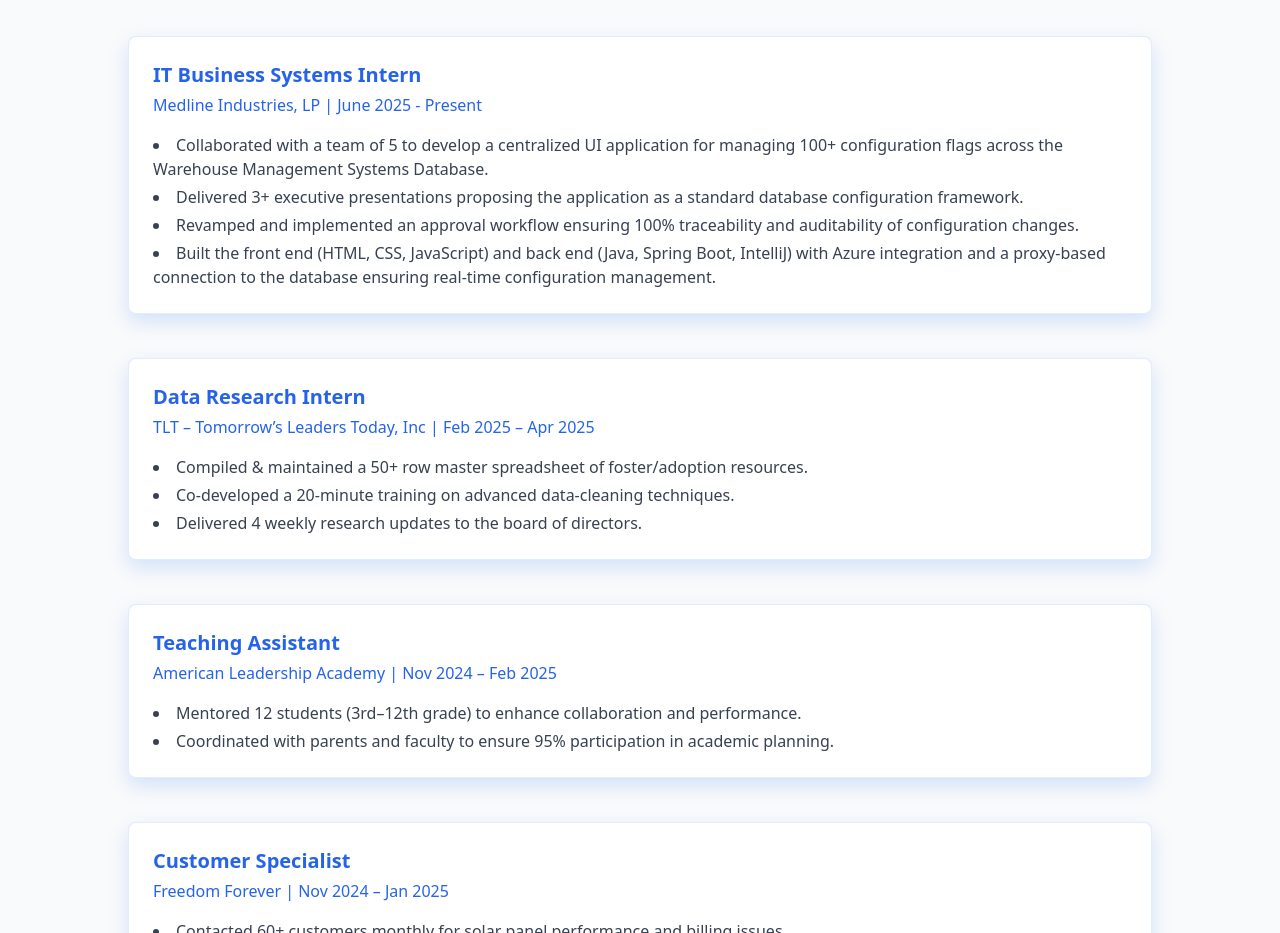
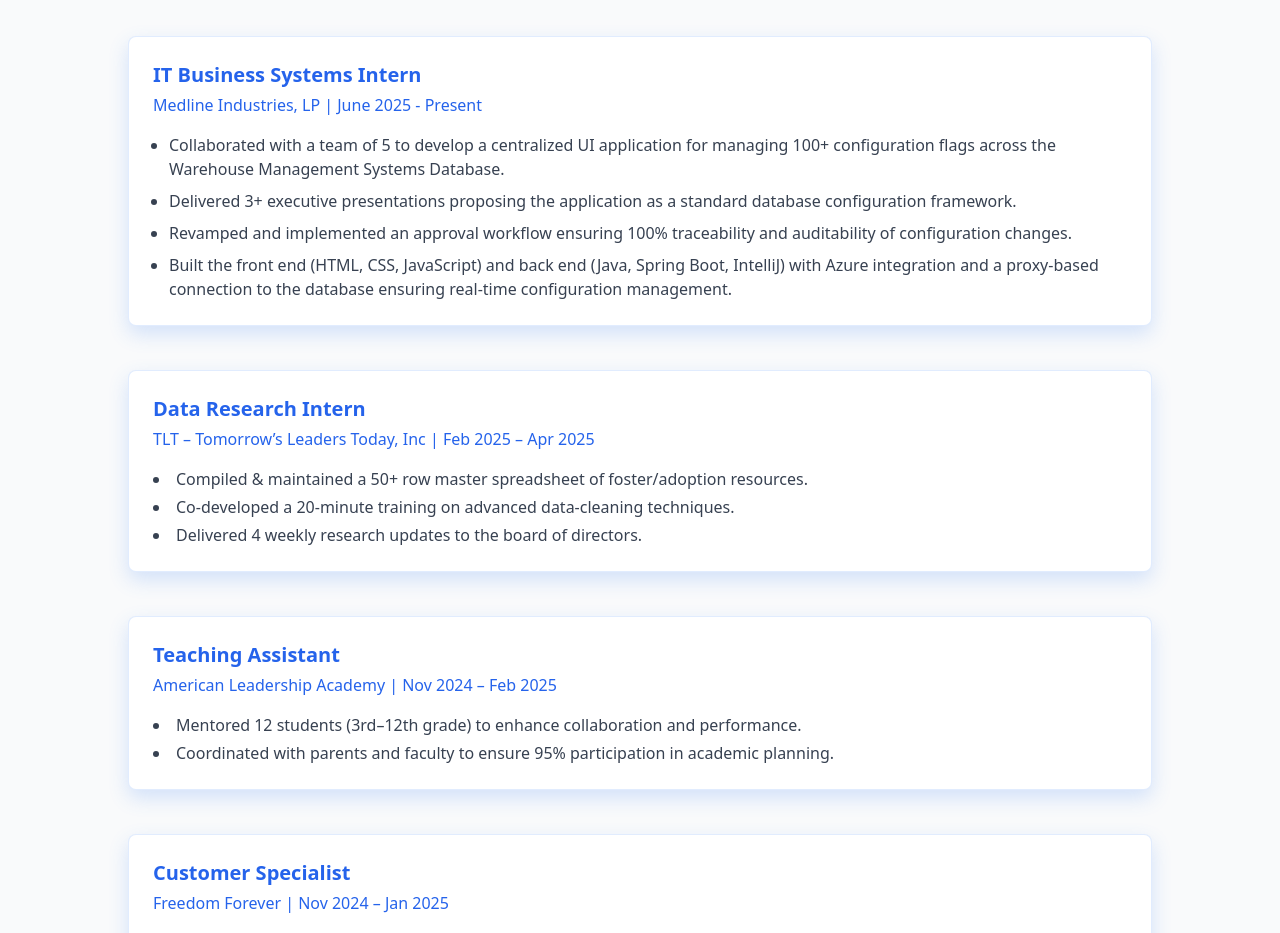
Before and after one commit to AbdullahMoghal/Resume-Webstite, a plain HTML site: page index.html in a window 1280 px wide. Shown: the part 2600-3533 px from the top of the page. Drawn offline with nearby package versions, Linux system fonts and the light colour scheme.

Commit message:
Update index.html

```diff
--- a/index.html
+++ b/index.html
@@ -186,12 +186,21 @@
       <div class="bg-white border rounded-lg p-6 shadow-md project-card timeline-entry">
         <h3 class="text-xl font-semibold text-blue-600">IT Business Systems Intern</h3>
         <p class="mt-1 text-blue-600">Medline Industries, LP | June 2025 - Present</p>
-        <ul class="list-disc list-inside mt-4 text-gray-700 space-y-1">
-          <li>Collaborated with a team of 5 to develop a centralized UI application for managing 100+ configuration flags across the Warehouse Management Systems Database.</li>
-          <li>Delivered 3+ executive presentations proposing the application as a standard database configuration framework.</li>
-          <li>Revamped and implemented an approval workflow ensuring 100% traceability and auditability of configuration changes.</li>
-          <li>Built the front end (HTML, CSS, JavaScript) and back end (Java, Spring Boot, IntelliJ) with Azure integration and a proxy-based connection to the database ensuring real-time configuration management.</li>
-        </ul>
+        <ul class="mt-4 text-gray-700 space-y-2 pl-4 list-disc list-outside">
+  <li>
+    Collaborated with a team of 5 to develop a centralized UI application for managing 100+ configuration flags across the Warehouse Management Systems Database.
+  </li>
+  <li>
+    Delivered 3+ executive presentations proposing the application as a standard database configuration framework.
+  </li>
+  <li>
+    Revamped and implemented an approval workflow ensuring 100% traceability and auditability of configuration changes.
+  </li>
+  <li>
+    Built the front end (HTML, CSS, JavaScript) and back end (Java, Spring Boot, IntelliJ) with Azure integration and a proxy-based connection to the database ensuring real-time configuration management.
+  </li>
+</ul>
+
       </div>
 
       <!-- Data Research Intern -->
```
